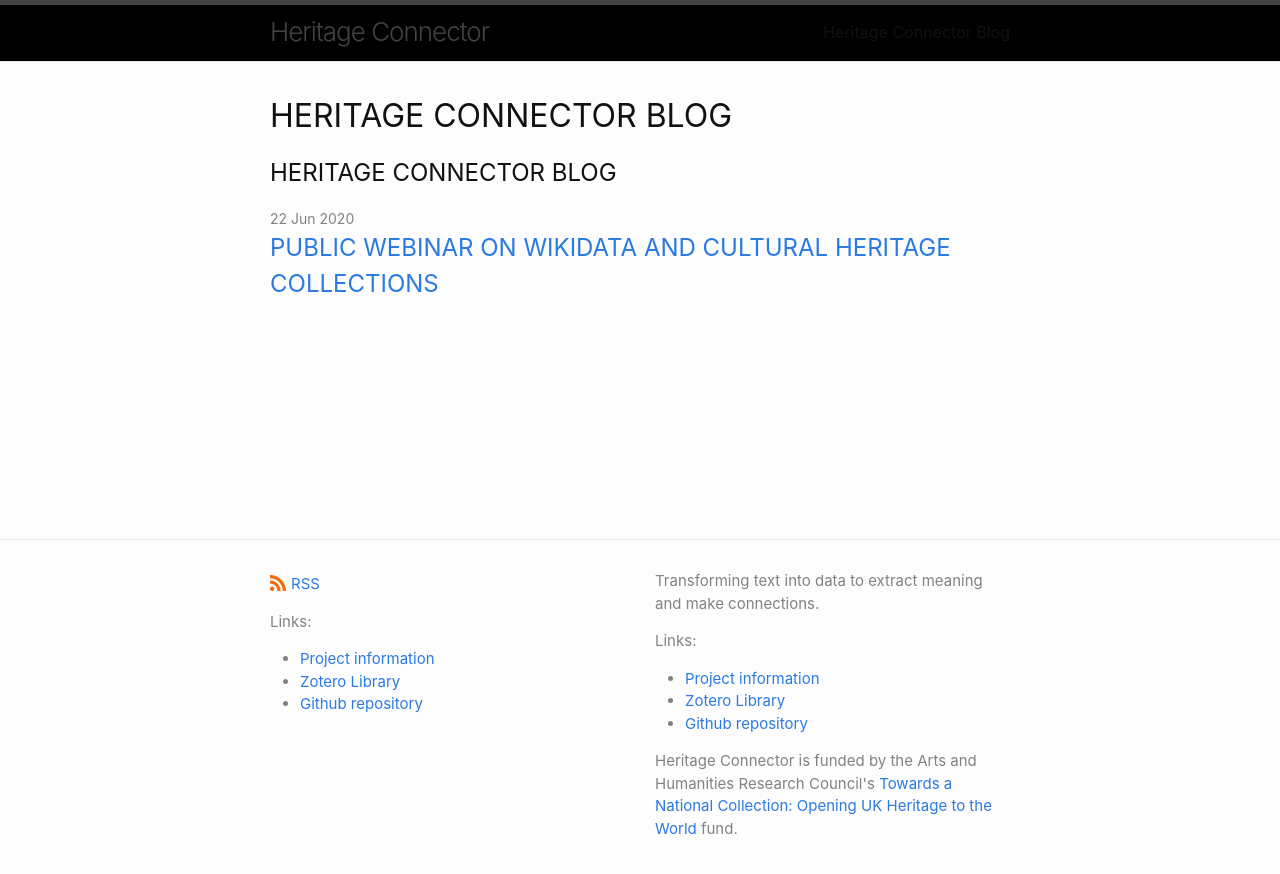
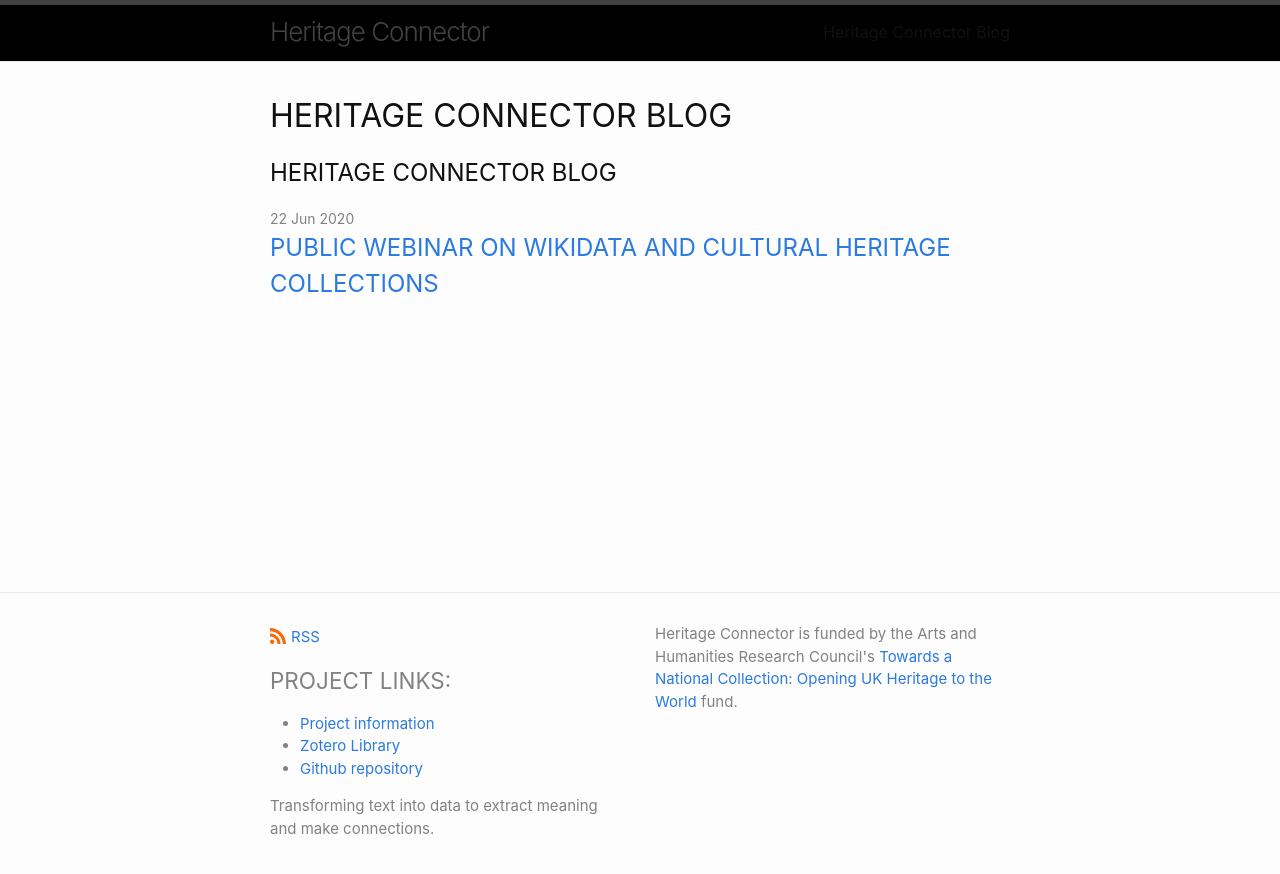
Before and after one commit to portableant/heritageconnector, a Jekyll site: the page built from README.md, in a window 1280 px wide. Shown: the top 874 px of the page. Built offline with Jekyll 4.4.1, drawn with Linux system fonts in a browser that asks for light colours; some web fonts are replaced; our own code applies the rules of GitHub Pages for plain Markdown files.

Commit message:
More footer rejigging

```diff
--- a/_includes/footer.html
+++ b/_includes/footer.html
@@ -34,21 +34,11 @@
                         <a href="https://github.com/TheScienceMuseum/heritage-connector/">Github repository</a>
                     </li>
                 </ul>
+
+                 <p>{{ site.description | escape }}</p>
       </div>
       <div class="footer-col">
-          <p>{{ site.description | escape }}</p>
-        <p>Links:</p>
-        <ul>
-                    <li>
-                        <a href="https://www.sciencemuseumgroup.org.uk/project/heritage-connector/">Project information</a>
-                    </li>
-                    <li>
-                        <a href="https://www.zotero.org/groups/2439363/heritage_connector">Zotero Library</a>
-                    </li>
-                    <li>
-                        <a href="https://github.com/TheScienceMuseum/heritage-connector/">Github repository</a>
-                    </li>
-                </ul>
+
       <p>Heritage Connector is funded by the Arts and Humanities Research Council's <a href="https://ahrc.ukri.org/research/fundedthemesandprogrammes/tanc-opening-uk-heritage-to-the-world/">Towards a National Collection: Opening UK Heritage to the World</a> fund.</p>
       </div>
     </div>
```
Also changed, not shown: other parts of _includes/footer.html (+1 -1 lines).
